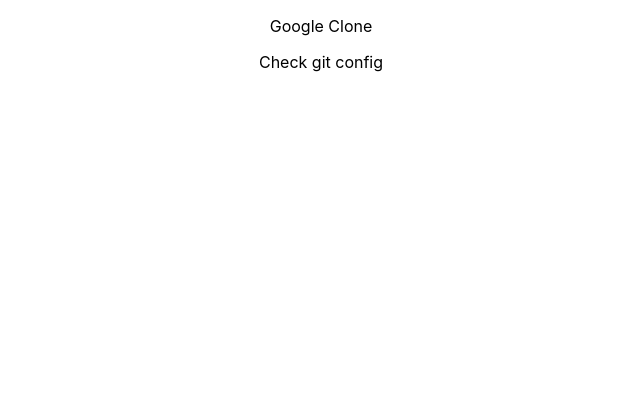
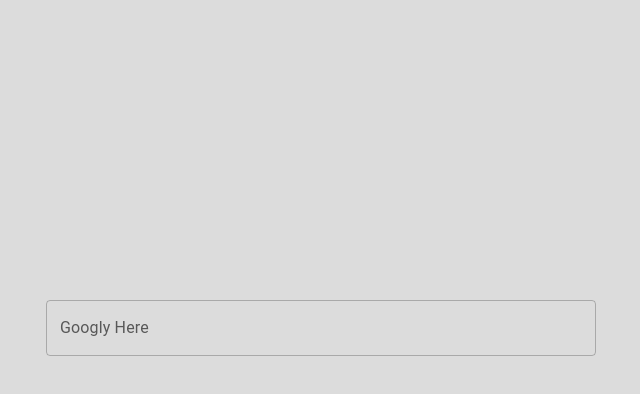
Before and after one commit to AFA21SCM21BO/Google-clone, a React (Create React App) app in the folder gclone/: page / in a window 1280 px wide. Shown: the top 394 px of the page, without its empty margins (319-959 px from the left). Built offline with nearby package versions, Linux system fonts and the light colour scheme.

Commit message:
search filed added

```diff
--- a/gclone/package.json
+++ b/gclone/package.json
@@ -3,6 +3,9 @@
   "version": "0.1.0",
   "private": true,
   "dependencies": {
+    "@emotion/react": "^11.7.1",
+    "@emotion/styled": "^11.6.0",
+    "@mui/material": "^5.2.8",
     "@testing-library/jest-dom": "^5.16.1",
     "@testing-library/react": "^12.1.2",
     "@testing-library/user-event": "^13.5.0",
--- a/gclone/src/components/Header/Header.jsx
+++ b/gclone/src/components/Header/Header.jsx
@@ -1,8 +1,14 @@
+import Box from '@mui/material/Box';
+import TextField from '@mui/material/TextField';
+
 const Header = () => {
     return (
         <>
-        <p>Google Clone </p>
-        <p>Check git config</p>
+        <form  className="search">
+           <div>
+            <TextField id="outlined-search" label="Googly Here" type="search" style = {{width: 550 }} />
+            </div>
+        </form>
         </>
     );
 }
--- a/gclone/src/index.css
+++ b/gclone/src/index.css
@@ -1,5 +1,6 @@
 body {
-  margin: 0;
+  background-color: gainsboro;
+  margin-top: 300px ;
   font-family: -apple-system, BlinkMacSystemFont, 'Segoe UI', 'Roboto', 'Oxygen',
     'Ubuntu', 'Cantarell', 'Fira Sans', 'Droid Sans', 'Helvetica Neue',
     sans-serif;
```
Also changed, not shown: gclone/src/components/Home/Searchresult.jsx (added, +7 -0 lines), 1 other file (tests, documents, lock files or other folders).
